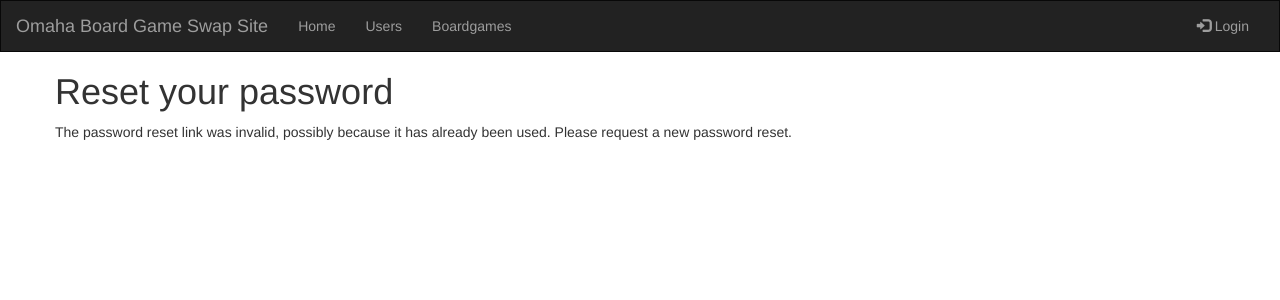
After one commit to Carson402/ISQA3900-Group-9-Project, a Django app: page /reset/1/1/ in a window 1280 px wide. The commit adds this page. Shown: the top 300 px of the page. Run offline with Django 3.2, Linux system fonts and the light colour scheme; some libraries are stand-ins or nearby versions.

Commit message:
Adding password reset function

```diff
--- a/crm/forms.py
+++ b/crm/forms.py
@@ -2,6 +2,9 @@ from django import forms
 from .models import CRMUser, Boardgames
 from django.contrib.auth.forms import UserCreationForm
 from django.contrib.auth.models import User
+from django.contrib.auth.forms import PasswordResetForm
+from captcha.fields import ReCaptchaField
+from captcha.widgets import ReCaptchaV2Checkbox
 
 class UserForm(forms.ModelForm):
     class Meta:
@@ -23,3 +26,6 @@ class BoardGameForm(forms.ModelForm):
 class CustomUserCreationForm(UserCreationForm):
     class Meta(UserCreationForm.Meta):
         fields = UserCreationForm.Meta.fields + ("email",)
+
+class PasswordResetReCaptchaForm(PasswordResetForm):
+        captcha = ReCaptchaField(widget=ReCaptchaV2Checkbox)
--- a/crm/urls.py
+++ b/crm/urls.py
@@ -1,6 +1,8 @@
 from django.conf.urls import url
 from . import views
 from django.urls import path, re_path
+from django.contrib.auth import views as auth_views
+from .forms import PasswordResetReCaptchaForm
 
 app_name = 'crm'
 urlpatterns = [
@@ -19,4 +21,9 @@ urlpatterns = [
     path('boardgames/<int:pk>/detail/', views.boardgames_detail, name='boardgames_detail'),
     path('boardgames/<int:pk>/trade/', views.all_user_trade_list, name='all_user_trade_list'),
     #path('boardgames/<int:pk>/want/', views.all_user_want_list, name='all_user_want_list'),
+    #path('password_reset/', auth_views.PasswordResetView.as_view(), name='password_reset'),
+    path('password_reset/', views.PasswordResetReCaptcha.as_view(), name='password_reset'),
+    path('password_reset/done/', auth_views.PasswordResetDoneView.as_view(), name='password_reset_done'),
+    path('reset/<uidb64>/<token>/', auth_views.PasswordResetConfirmView.as_view(), name='password_reset_confirm'),
+    path('reset/done/', auth_views.PasswordResetCompleteView.as_view(), name='password_reset_complete'),
 ]
--- a/crm/views.py
+++ b/crm/views.py
@@ -10,6 +10,8 @@ from django.contrib import messages
 from django.contrib.auth.forms import UserCreationForm
 from .forms import CustomUserCreationForm
 from django.contrib.auth.models import User
+from django.contrib.auth.views import PasswordResetView
+from .forms import PasswordResetReCaptchaForm
 
 now = timezone.now()
 
@@ -142,3 +144,6 @@ def register(request):
         f = CustomUserCreationForm()
 
     return render(request, 'crm/register.html', {'form': f})
+
+class PasswordResetReCaptcha(PasswordResetView):
+    form_class = PasswordResetReCaptchaForm
--- a/templates/registration/login.html
+++ b/templates/registration/login.html
@@ -22,7 +22,7 @@
     </div>
 
     {# Assumes you setup the password_reset view in your URLconf #}
-<p><a href="{% url 'password_reset' %}">Forgot password?</a></p>
+<p><a href="{% url 'crm:password_reset' %}">Forgot password?</a></p>
 
 <p><a href="{% url 'crm:register' %}">Create Account</a></p>
 
--- /dev/null
+++ b/templates/registration/password_reset_complete.html
@@ -0,0 +1,6 @@
+{% extends "crm/base.html" %}
+{% block title %}Password reset{% endblock %}
+{% block content %}
+  <h1>Password set</h1>
+  <p>Your password has been set. You can <a href="{% url "login" %}">log in now</a></p>
+{% endblock %}
--- /dev/null
+++ b/templates/registration/password_reset_confirm.html
@@ -0,0 +1,15 @@
+{% extends "crm/base.html" %}
+{% block title %}Reset your password{% endblock %}
+{% block content %}
+  <h1>Reset your password</h1>
+  {% if validlink %}
+    <p>Please enter your new password twice:</p>
+    <form method="post">
+      {{ form.as_p }}
+      {% csrf_token %}
+      <p><input type="submit" value="Change my password" /></p>
+    </form>
+  {% else %}
+    <p>The password reset link was invalid, possibly because it has already been used. Please request a new password reset.</p>
+  {% endif %}
+{% endblock %}
--- /dev/null
+++ b/templates/registration/password_reset_email.html
@@ -0,0 +1,3 @@
+Someone asked for password reset for email {{ email }}. Follow the link below:
+{{ protocol }}://{{ domain }}{% url "password_reset_confirm" uidb64=uid token=token %}
+Your username, in case you've forgotten: {{ user.get_username }}
```
Also changed, not shown: mfscrm/settings.py (+12 -0 lines), templates/registration/password_reset_done.html (added, +7 -0 lines), templates/registration/password_reset_form.html (added, +11 -0 lines), db.sqlite3.
